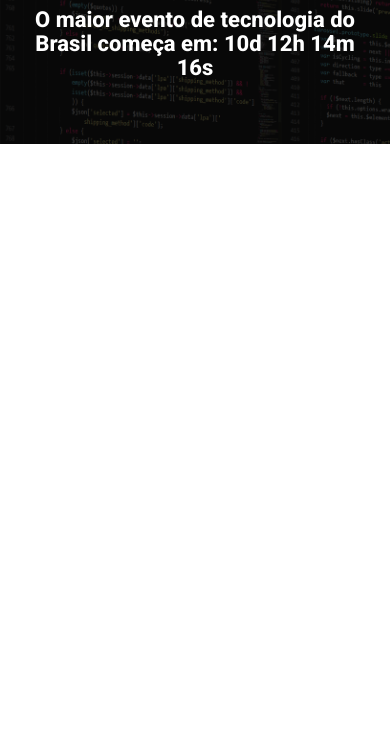
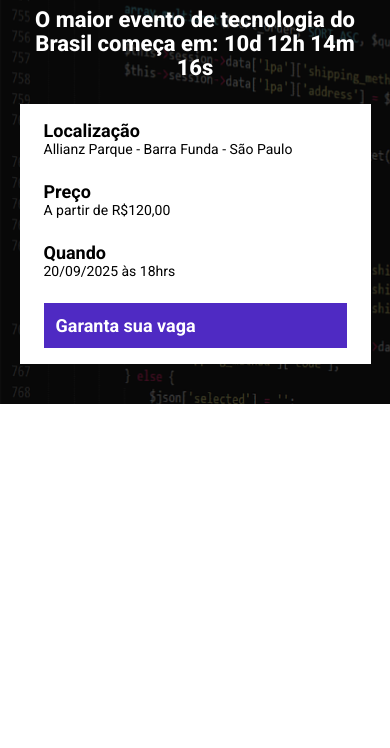
Before and after one commit to Jonnynho7/EBAC_Tech_Talks, a website built with Parcel: page src/index.html in a window 390 px wide. Shown: the part 96-844 px from the top of the page. Built offline with nearby package versions, Linux system fonts and the light colour scheme.

Commit message:
creating info bar and making it responsible

```diff
--- a/src/index.html
+++ b/src/index.html
@@ -19,6 +19,25 @@
             <p class="hero__text">
                 O maior evento de tecnologia do Brasil começa em: 10d 12h 14m 16s
             </p>
+            <div class="infos-bar">
+                <ul class="infos-bar__infos">
+                    <li class="infos-bar__infos__item">
+                        <b>Localização</b>
+                        Allianz Parque - Barra Funda - São Paulo
+                    </li>
+                    <li class="infos-bar__infos__item">
+                        <b>Preço</b>
+                        A partir de R$120,00
+                    </li>
+                    <li class="infos-bar__infos__item">
+                        <b>Quando</b>
+                        20/09/2025 às 18hrs
+                    </li>
+                </ul>
+                <a href="#" class="button button--primary">
+                    Garanta sua vaga
+                </a>
+            </div>
         </div>
     </header>
 
--- /dev/null
+++ b/src/styles/components/_buttons.scss
@@ -0,0 +1,23 @@
+.button{
+    padding: 12px;
+    font-size: 18px;
+    font-weight: bold;
+    text-decoration: none;
+    text-align: center;
+    white-space: nowrap;
+
+    &--primary{
+        color: #fff;
+        background-color: #4F2AC3;
+    }
+
+    @media(max-width: 640px){
+        display: block;
+        width: 100%;
+    }
+
+    @media(max-width: 1024px){
+        display: flex;
+        align-items: center;
+    }
+}
--- /dev/null
+++ b/src/styles/components/_infos_bar.scss
@@ -0,0 +1,42 @@
+.infos-bar{
+    padding: 16px 24px;
+    background-color: #fff;
+    display: flex;
+    justify-content: space-between;
+
+    &__infos{
+        display: flex;
+        gap: 40px;
+
+        &__item{
+            font-size: 14px;
+            color: #000;
+
+
+            b{
+                font-size: 18px;
+                display: block;
+                color: #000;
+            }
+        }
+    }
+
+    @media(max-width: 640px){
+        display: block;
+
+        &__infos{
+            display: block;
+
+            &__item{
+                margin-bottom: 24px;
+
+            }
+        }
+    }
+
+    @media(max-width: 1024px){
+        &__infos{
+            gap: 16px;
+        }
+    }
+}
--- a/src/styles/main.scss
+++ b/src/styles/main.scss
@@ -1,4 +1,6 @@
 @use 'hero';
+@use 'components/infos_bar';
+@use 'components/buttons';
 
 *{
     padding: 0;
@@ -6,6 +8,7 @@
     box-sizing: border-box;
     font-family: 'Roboto', sans-serif;
     color: #fff;
+    list-style: none;
 }
 
 
```
